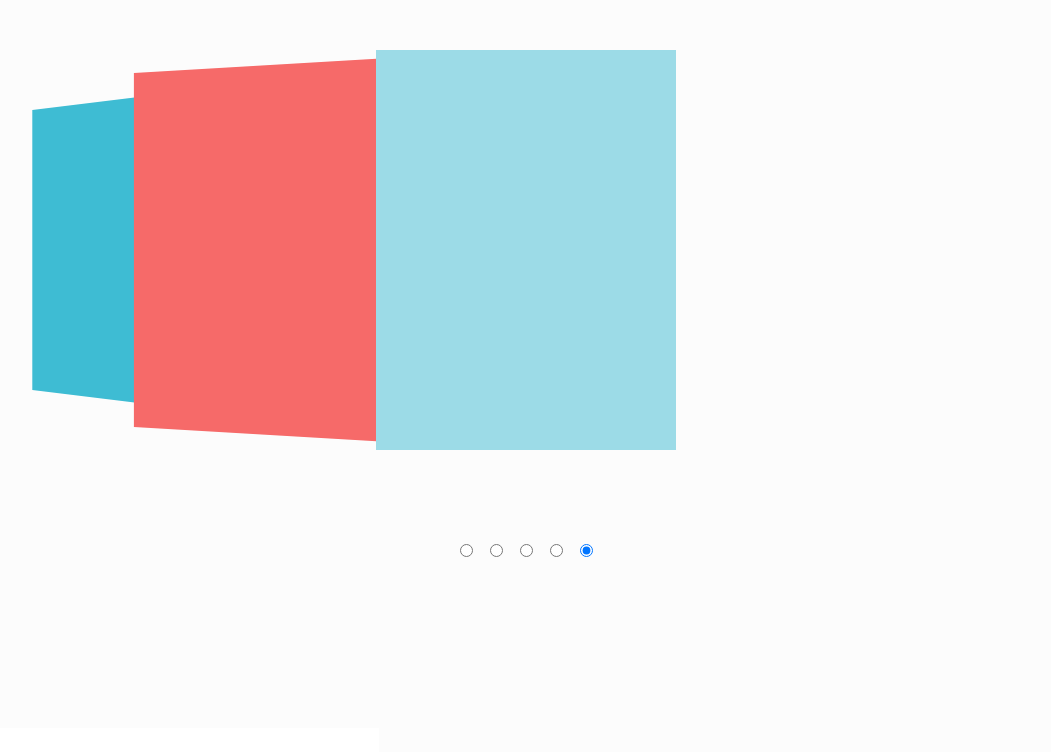
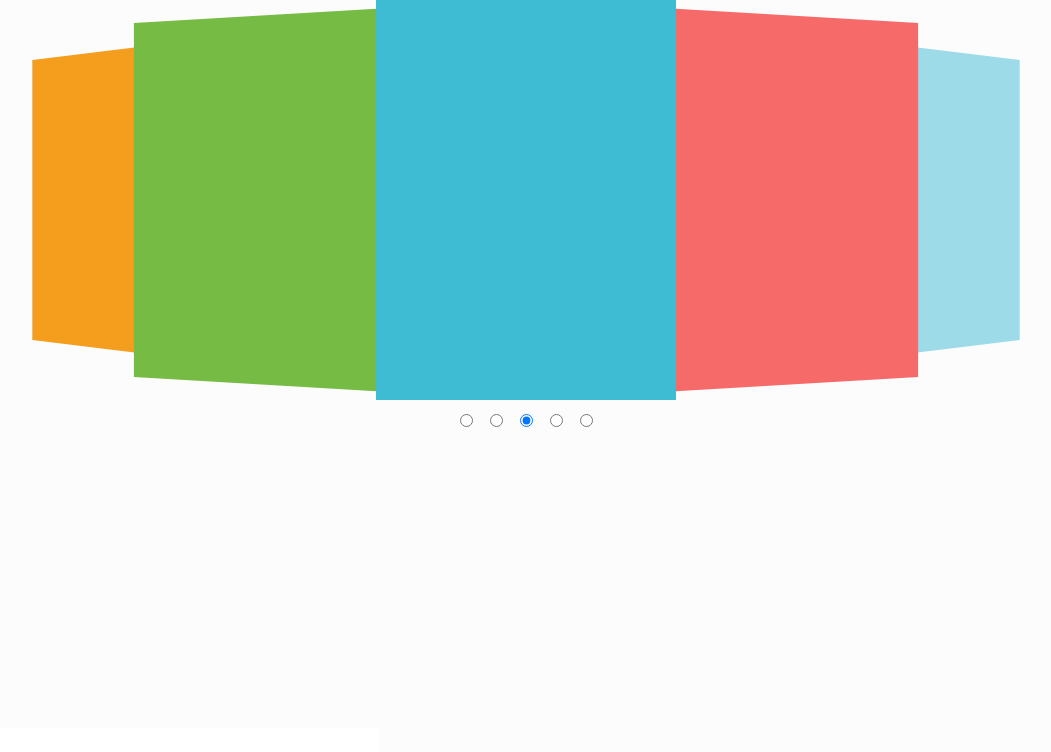
Before and after one commit to stack-over-code-atlantico/supermercadosq-fe, a React (Vite) app in the folder supermercadosq/: page /about in a window 1280 px wide. Shown: the part 920-1672 px from the top of the page, without its empty margins (114-1165 px from the left). Built offline with nearby package versions, Linux system fonts and the light colour scheme.

Commit message:
Fix: change default card, width card layout

```diff
--- a/supermercadosq/src/components/About/index.jsx
+++ b/supermercadosq/src/components/About/index.jsx
@@ -6,9 +6,9 @@ import  AboutImg  from "../../assets/images/imagemsobre.png";
 
 
 export function AboutComponent() {
-  const [isSubscribed, setIsSubscribed] = useState(true);
+  const [isSubscribed, setIsSubscribed] = useState('option3');
   const handleChange = event => {
-    setIsSubscribed(event.target.checked);
+    setIsSubscribed(event.target.value);
   }
 
   return (
@@ -35,37 +35,42 @@ export function AboutComponent() {
         <input type="radio"
           id="subscribe"
           name="subscribe"
+          value="option1"
           onChange={handleChange}
-          checked={isSubscribed}
+          checked={isSubscribed == 'option1'}
           className="position"
         />
         <input type="radio"
           id="subscribe"
           name="subscribe"
+          value="option2"
           onChange={handleChange}
-          checked={isSubscribed}
+          checked={isSubscribed == 'option2'}
           className="position"
         />
         <input type="radio"
           id="subscribe"
           name="subscribe"
+          value="option3"
           onChange={handleChange}
+          checked={isSubscribed == 'option3'}
 
-          checked={isSubscribed}
           className="position"
         />
         <input type="radio"
           id="subscribe"
           name="subscribe"
+          value="option4"
           onChange={handleChange}
-          checked={isSubscribed}
+          checked={isSubscribed == 'option4'}
           className="position"
         />
         <input type="radio"
           id="subscribe"
           name="subscribe"
+          value="option5"
           onChange={handleChange}
-          checked={isSubscribed}
+          checked={isSubscribed == 'option5'}
           className="position"
         />
 
--- a/supermercadosq/src/components/About/styles.jsx
+++ b/supermercadosq/src/components/About/styles.jsx
@@ -67,7 +67,7 @@ export const LoadingContainer = styled.div `
 export const ContainerBody = styled.div`
   height: 600px;
   display: grid;
-  grid-template-rows: 500px 100px;
+  grid-template-rows: 400px 40px;
   grid-template-columns: 1fr 30px 30px 30px 30px 30px 1fr;
   align-items: center;
   justify-items: center;
@@ -122,7 +122,7 @@ export const ContainerBody = styled.div`
 export const CardBody = styled.div`
   grid-row: 1 / 2;
   grid-column: 1 / 8;
-  width: 100vw;
+  width: 98vw;
   height: 500px;
   display: flex;
   align-items: center;
```
